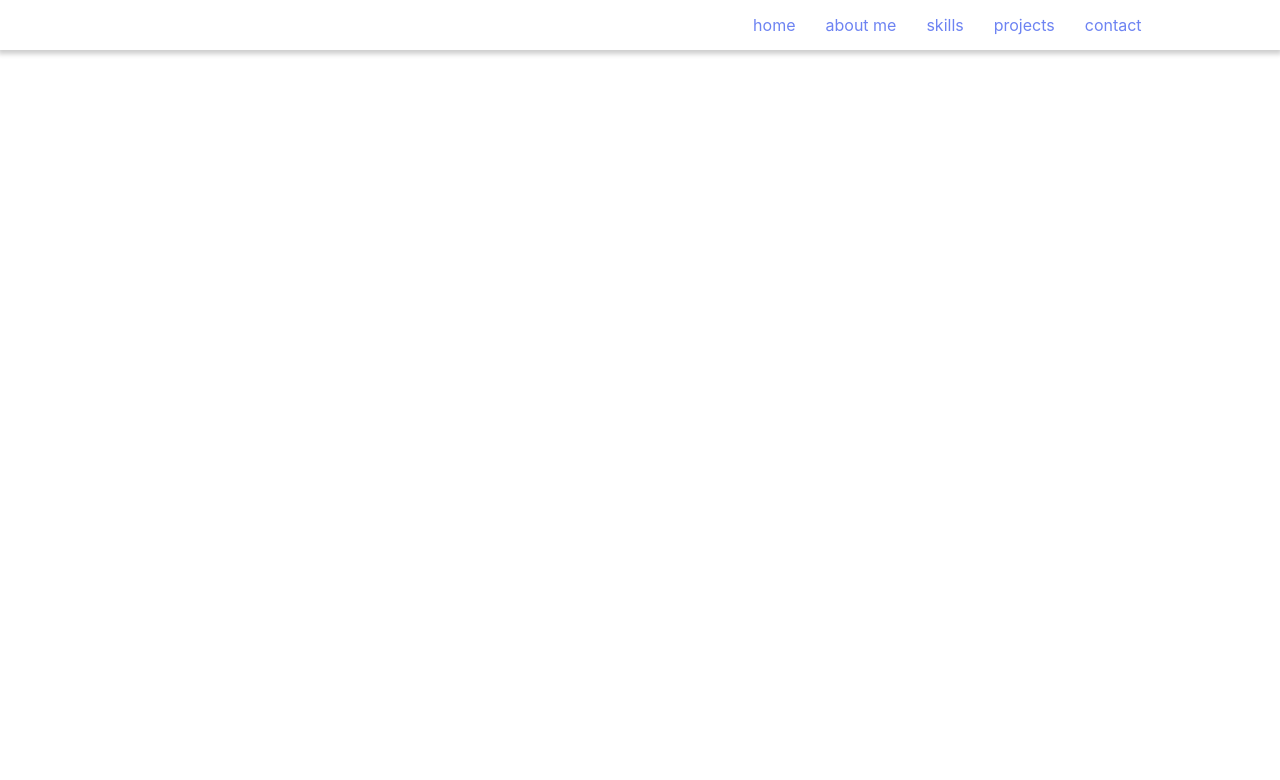
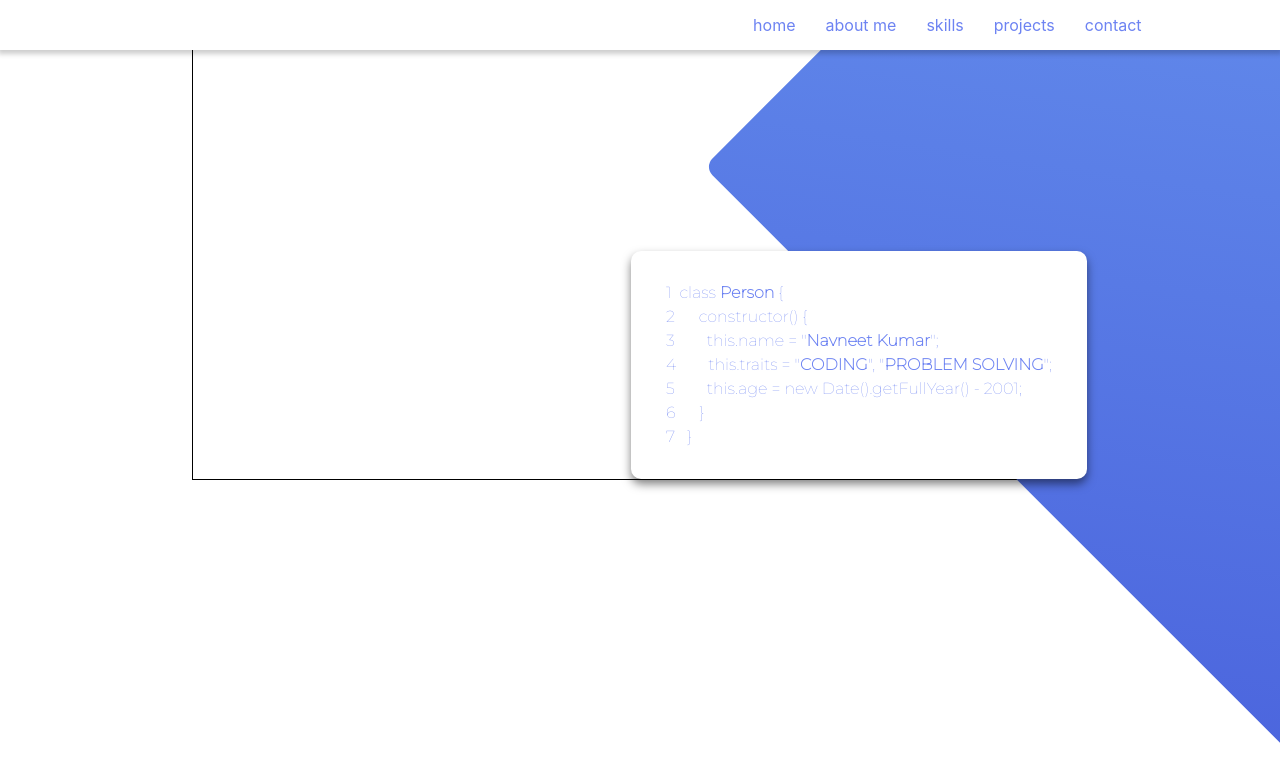
Before and after one commit to navneetco0/navneet, a Next.js app: page / in a window 1280 px wide. Shown: the top 780 px of the page. Built offline with nearby package versions, Linux system fonts and the light colour scheme.

Commit message:
working home

```diff
--- /dev/null
+++ b/Assets/SVG/Triangle.jsx
@@ -0,0 +1,33 @@
+export const Triangle = () => {
+  return (
+    <svg
+      width={'45%'}
+      viewBox="0 0 725 990"
+      fill="none"
+      style={{position:'absolute', right:0, top:0}}
+    >
+      <rect
+        x="663.973"
+        y="-454"
+        width="1270.03"
+        height="939"
+        rx="15"
+        transform="rotate(45 663.973 -454)"
+        fill="url(#paint0_linear)"
+      />
+      <defs>
+        <linearGradient
+          id="paint0_linear"
+          x1="663.973"
+          y1="-454"
+          x2="1559.63"
+          y2="757.412"
+          gradientUnits="userSpaceOnUse"
+        >
+          <stop stopColor="#6A98F0" />
+          <stop offset="1" stopColor="#4961DC" />
+        </linearGradient>
+      </defs>
+    </svg>
+  )
+}
--- /dev/null
+++ b/components/Home/MainHome.jsx
@@ -0,0 +1,48 @@
+import { Box, Flex } from '@chakra-ui/react'
+import { Triangle } from '../../Assets/SVG/Triangle'
+
+const MainHome = () => {
+  return (
+    <Box
+      w={['70%']}
+      m="auto"
+      border={'1px solid black'}
+      pt={['40px', '40px', '250px']}
+    >
+      <Triangle />
+      <Flex justifyContent="space-between">
+        <Box></Box>
+        <Box
+          p="30px 35px"
+          boxShadow={'rgba(0, 0, 0, 0.5) 0px 5px 10px 0px'}
+          bg="white"
+          zIndex={2}
+          borderRadius="10px"
+          color="#6D83F2"
+          fontFamily={'"Montserrat", sans-serif'}
+        >
+          <pre>
+            1&nbsp;&nbsp;class <b>Person</b> {'{'}{' '}
+          </pre>
+          <pre>2&nbsp;&nbsp;&nbsp;&nbsp;&nbsp; constructor() {'{'}</pre>
+          <pre>
+            3&nbsp;&nbsp;&nbsp;&nbsp;&nbsp;&nbsp;&nbsp; this.name = "
+            <b>Navneet Kumar</b>";
+          </pre>
+          <pre>
+            4&nbsp;&nbsp;&nbsp;&nbsp;&nbsp;&nbsp;&nbsp; this.traits = "
+            <b>CODING</b>", "<b>PROBLEM SOLVING</b>";
+          </pre>
+          <pre>
+            5&nbsp;&nbsp;&nbsp;&nbsp;&nbsp;&nbsp;&nbsp; this.age = new
+            Date().getFullYear() - 2001;
+          </pre>
+          <pre>6&nbsp;&nbsp;&nbsp;&nbsp;&nbsp; {'}'} </pre>
+          <pre>7&nbsp;&nbsp; {'}'} </pre>
+        </Box>
+      </Flex>
+    </Box>
+  )
+}
+
+export default MainHome
--- a/components/Layout/Navbar/NavDesktop.jsx
+++ b/components/Layout/Navbar/NavDesktop.jsx
@@ -1,7 +1,7 @@
 import { Box, Flex, Text } from '@chakra-ui/react'
 export const NavDesktop = ({ texts }) => {
   return (
-    <Flex pos="fixed" width="100%" p="13px" boxShadow={'rgba(0, 0, 0, 0.2) 0px 2px 5px 2px'}>
+    <Flex pos="fixed" width="100%" top="0" p="13px" boxShadow={'rgba(0, 0, 0, 0.2) 0px 2px 5px 2px'} bg="white" zIndex="3">
       <Flex w="80%" m="auto">
         <Box></Box>
         <Flex ml="auto" gap="30px">
--- a/components/Layout/Navbar/NavMobile.jsx
+++ b/components/Layout/Navbar/NavMobile.jsx
@@ -5,7 +5,7 @@ import { Menu } from "../../../Assets/SVG/Menu"
 export const NavMobile = ({texts})=>{
     const [expand, setExpand] = useState(false)
     return (
-        <Center pos="fixed"  bottom="40px" right="10%" cursor={'pointer'}>
+        <Center pos="fixed"  bottom="40px" right="10%" cursor={'pointer'} bg="white" zIndex="3">
             <Circle w="80px" h="80px" bg="#6D83F2"  _hover={{transition:'transform 0.5s', transform:'scale(1.1)', boxShadow:'rgba(255, 255, 255, 1) 0 0 2px 2px'}} _active={{transform:'scale(0.9)'}} onClick={()=>setExpand(!expand)}>
                <Menu/>
             </Circle>
--- a/components/Layout/Navbar/NavTablet.jsx
+++ b/components/Layout/Navbar/NavTablet.jsx
@@ -10,6 +10,8 @@ export const NavTablet = ({ texts }) => {
       p="13px"
       justifyContent={'space-around'}
       boxShadow={'rgba(0, 0, 0, 0.2) 0px 2px 5px 2px'}
+      zIndex="3"
+      bg="white"
     >
       {texts.map((Element, index) => (
         <Text key={index} color="#6D83F2" _hover={{color:'#383838', cursor:'pointer', transitionDuration:'2s'}}>{Element}</Text>
--- a/pages/index.jsx
+++ b/pages/index.jsx
@@ -1,9 +1,10 @@
 import { Box } from '@chakra-ui/react';
+import  MainHome from '../components/Home/MainHome'
 
 export default function Home() {
   return (
-    <Box w='100%' h="100vh">
-
+    <Box w='100%' h="100vh" pos={'relative'} >
+      <MainHome/>
     </Box>
   )
 }
--- a/styles/Home.module.css
+++ b/styles/Home.module.css
@@ -1,3 +1,5 @@
+
+
 .container {
   padding: 0 2rem;
 }
--- a/styles/globals.css
+++ b/styles/globals.css
@@ -1,9 +1,19 @@
+@font-face {
+  font-family: 'Montserrat';
+  src: url('../Assets/Fonts/Montserrat-Thin.ttf');
+  font-style: normal;
+}
+pre{
+  font-family: Montserrat, sans-serif;
+}
+
 html,
 body {
   padding: 0;
   margin: 0;
   font-family: -apple-system, BlinkMacSystemFont, Segoe UI, Roboto, Oxygen,
     Ubuntu, Cantarell, Fira Sans, Droid Sans, Helvetica Neue, sans-serif;
+
 }
 ::-webkit-scrollbar{
   width: 10px;
```
Also changed, not shown: Assets/Fonts/Montserrat-Thin.ttf (added).
